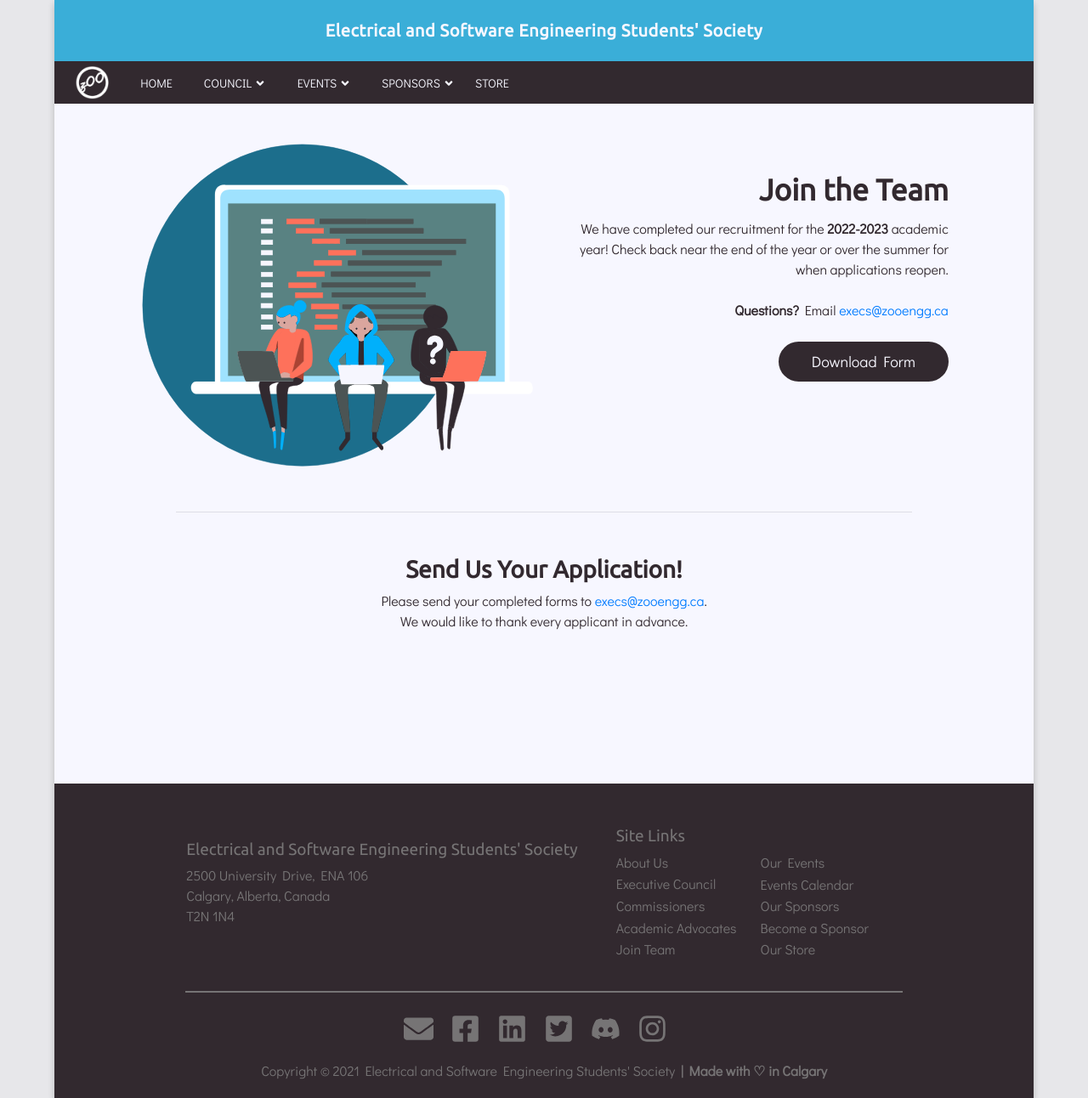
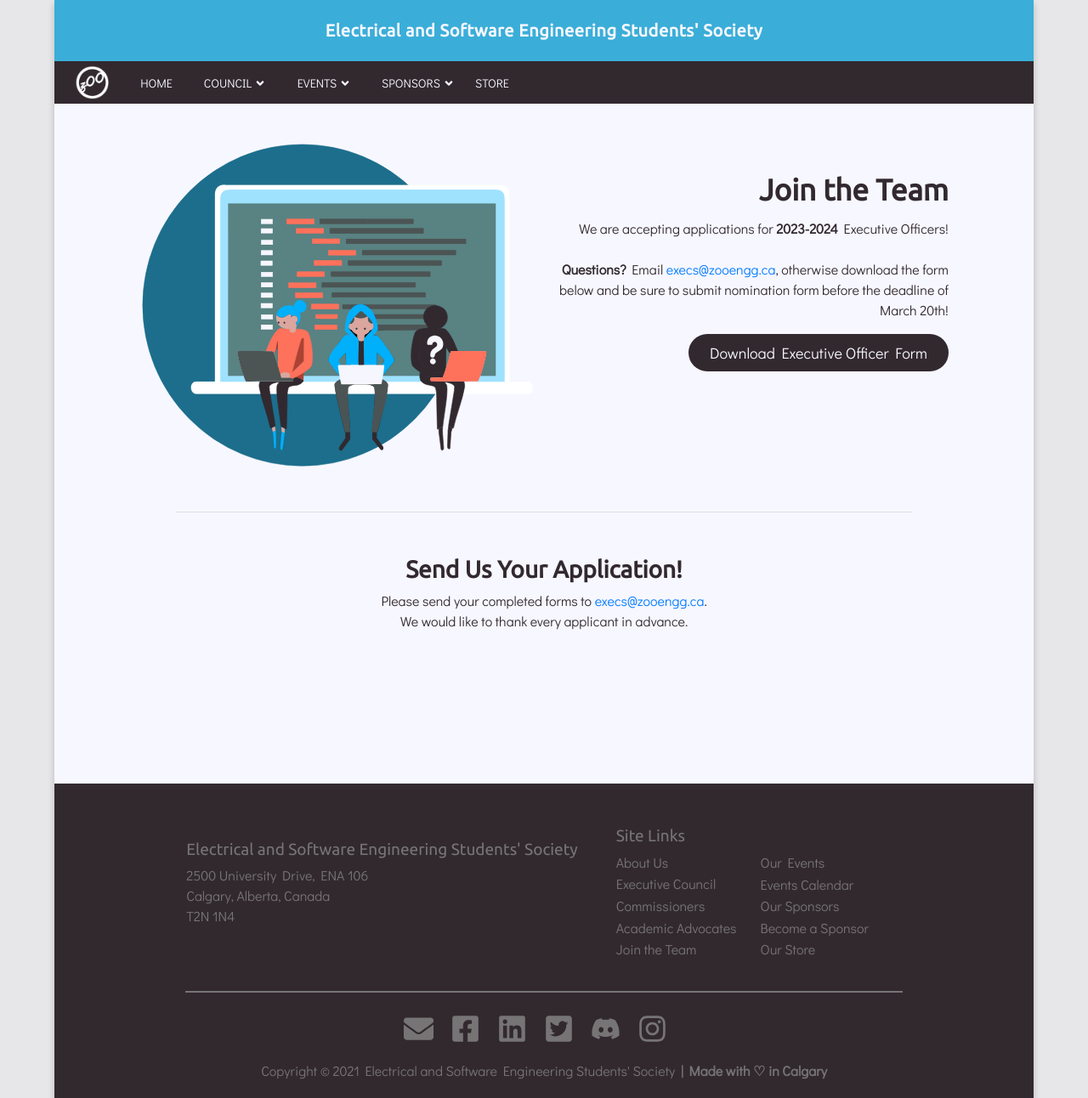
Before and after one commit to zoouofc/zooengg.ca-react, a React (Create React App) app: page /join-the-team in a window 1280 px wide. Shown: the whole page at 85% size. Built offline with nearby package versions, Linux system fonts and the light colour scheme.

Commit message:
Updating council forms

```diff
--- a/src/components/Footer.jsx
+++ b/src/components/Footer.jsx
@@ -37,7 +37,7 @@ const Footer = () => (
             <li><NavLink to="/executives">Executive Council</NavLink></li>
             <li><NavLink to="/commissioners">Commissioners</NavLink></li>
             <li><NavLink to="/advocates">Academic Advocates</NavLink></li>
-            <li><NavLink to="/join-the-team">Join Team</NavLink></li>
+            <li><NavLink to="/join-the-team">Join the Team</NavLink></li>
           </ul>
         </div>
 
--- a/src/pages/JoinPage.jsx
+++ b/src/pages/JoinPage.jsx
@@ -7,7 +7,7 @@ import '../stylesheets/JoinPage.scss';
 // Importing documents and images
 // Uncomment when in use
 // import commissionerApp from '../assets/council-pages/CommissionerForm.pdf';
-// import executiveApp from '../assets/council-pages/ExecutiveOfficerForm.pdf';
+import executiveApp from '../assets/council-pages/ExecutiveOfficerForm.pdf';
 import joinUs from '../assets/council-pages/join-us.svg';
 
 const JoinPage = () => (
@@ -26,9 +26,24 @@ const JoinPage = () => (
         {/* Update text to specific year and flip commented code*/}
         <p>
 
+           We are accepting applications for
+          {' '}
+          <b>2023-2024</b>
+          {' '}
+          Executive Officers!
+
+          <br />
+          <br />
+          <b>Questions?</b>
+          {' '}
+          Email
+          {' '}
+          <a href="mailto: execs@zooengg.ca">execs@zooengg.ca</a>
+          , otherwise download the form below and be sure to submit nomination form before the deadline of March 20th!
+
           {/* We are accepting applications for the
           {' '}
-          <b>2022-2023</b>
+          <b>2023-2024</b>
           {' '}
           academic year!
           There are various commissioner roles available, so be sure to pick the right one for you.
@@ -43,9 +58,9 @@ const JoinPage = () => (
 
 
           {/* Comment following section when not in use */}
-          We have completed our recruitment for the
+          {/* We have completed our recruitment for the
           {' '}
-          <b>2022-2023</b>
+          <b>2023-2024</b>
           {' '}
           academic year!
           Check back near the end of the year or over the summer for when applications reopen.
@@ -55,7 +70,7 @@ const JoinPage = () => (
           {' '}
           Email
           {' '}
-          <a href="mailto: execs@zooengg.ca">execs@zooengg.ca</a>
+          <a href="mailto: execs@zooengg.ca">execs@zooengg.ca</a> */}
         </p>
 
         <div className="btn--dark">
@@ -68,18 +83,18 @@ const JoinPage = () => (
           >
             Download Commissioner Form
           </a> */}
-          <div
+          {/* <div
             className="button disabled"
             href="#"
             rel="noreferrer"
             style={{width: "200px", margin: "0 0 0 auto"}}
           >
             Download Form
-          </div>
+          </div> */}
         </div>
 
         {/* Uncomment code when actively recruiting  */}
-        {/* <div className="btn--dark">
+        <div className="btn--dark">
           <a
             className="button"
             href={executiveApp}
@@ -88,7 +103,7 @@ const JoinPage = () => (
           >
             Download Executive Officer Form
           </a>
-        </div> */}
+        </div>
       </div>
     </div>
 
```
Also changed, not shown: 1 other file (tests, documents, lock files or other folders).
